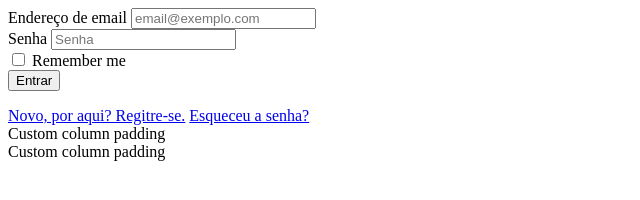
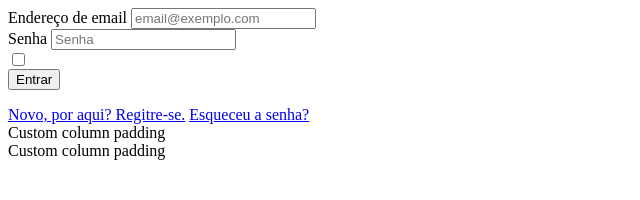
Before and after one commit to aninhaa-up/seliga-, a plain HTML site: page index.html in a window 1280 px wide. Shown: the whole page, without its empty margins (0-640 px from the left). Drawn offline with Linux system fonts and the light colour scheme.

Commit message:
remenber

```diff
--- a/index.html
+++ b/index.html
@@ -10,8 +10,6 @@
       </div>
       <div class="form-check">
         <input type="checkbox" class="form-check-input" id="dropdownCheck">
-        <label class="form-check-label" for="dropdownCheck">
-          Remember me
         </label>
       </div>
       <button type="submit" class="btn btn-primary">Entrar</button>
```
